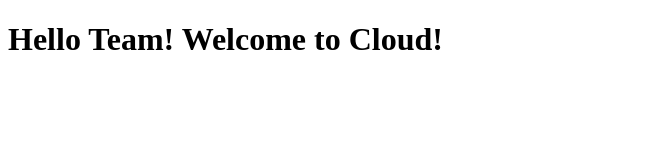
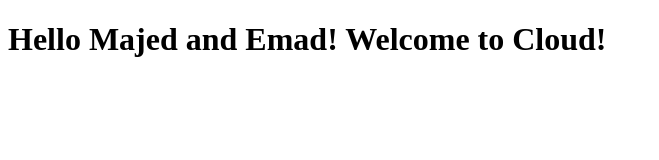
Before and after one commit to samitnofal/nginx_cloud, a plain HTML site: page index.html in a window 1280 px wide. Shown: the whole page, without its empty margins (0-659 px from the left). Drawn offline with Linux system fonts and the light colour scheme.

Commit message:
Change index.html to show pipeline

```diff
--- a/index.html
+++ b/index.html
@@ -4,6 +4,6 @@
     <title>Welcome to Cloud!</title>
 </head>
 <body>
-    <h1>Hello Team! Welcome to Cloud!</h1>
+    <h1>Hello Majed and Emad! Welcome to Cloud!</h1>
 </body>
 </html>
```
